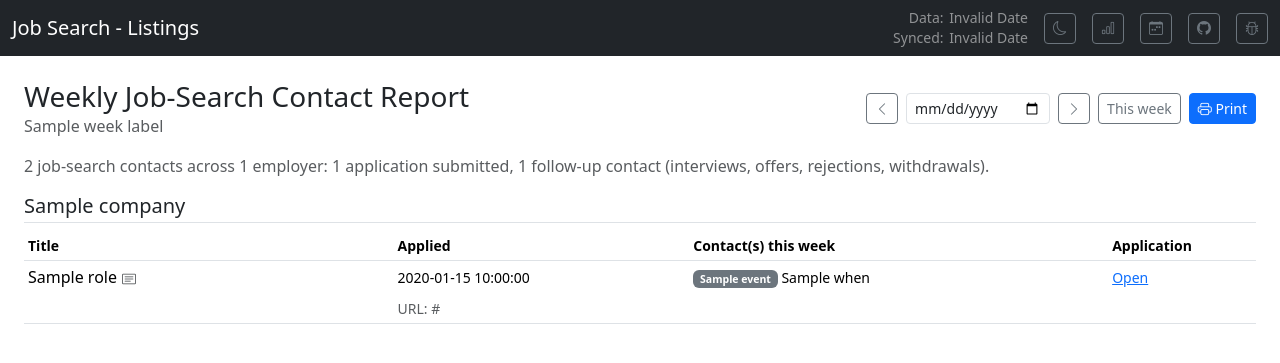
After one commit to dballing/jobsearch, a Python web app: template templates/report_weekly.html in a window 1280 px wide. The commit adds this page. Shown: the top 363 px of the page. Run offline with Jinja, Linux system fonts and the light colour scheme; the template is opened without the code that fills it: most values are stand-ins (such as "Sample title", 1, 10 or a date in 2020); some libraries are stand-ins or nearby versions.

Commit message:
Add weekly job-search contact report for unemployment evidence
New /report/weekly page (calendar-week icon in the navbar): a printable,
Sun-Sat record of job-hunt *contacts* in a week, grouped by employer, for
on-demand evidence of job-search activity for Virginia unemployment.

A contact is the application itself (from applied_at) plus status changes
that reflect engagement: interviewing, offered, rejected, withdrawn.
'ghosted' is excluded as auto-inferred silence, not a contact. Weeks are
bucketed in the server's local timezone so evening activity isn't misfiled
into the next UTC day. Matched-group duplicates collapse to one entry, and
propagated status events (inherited-on-link/ingest, migration backfill) are
skipped so one withdrawal/rejection isn't recounted per posting.

Each entry shows company, title, application URL (as clickable link and as
literal text for print), applied date/time, and each in-week contact's
date/time, plus the same description-preview panel as the jobs page. Print
CSS drops the app chrome and keeps each role's rows together without
leaving large page gaps. Week nav: prev/next, date picker, and This week.

Co-Authored-By: Claude Opus 4.8 <noreply@anthropic.com>

```diff
--- a/templates/base.html
+++ b/templates/base.html
@@ -64,6 +64,10 @@
         <button class="btn btn-sm btn-outline-secondary" onclick="showStats()" title="Stats">
           <i class="bi bi-bar-chart"></i>
         </button>
+        <a href="/report/weekly" class="btn btn-sm btn-outline-secondary"
+           title="Weekly job-search contact report">
+          <i class="bi bi-calendar-week"></i>
+        </a>
         <a href="https://github.com/dballing/jobsearch" target="_blank" rel="noopener"
            class="btn btn-sm btn-outline-secondary" title="GitHub">
           <i class="bi bi-github"></i>
--- /dev/null
+++ b/templates/report_weekly.html
@@ -0,0 +1,111 @@
+{# Weekly job-hunt-contact report (Sun→Sat, local time). Printable evidence of
+   job-search activity for VA unemployment: every role with an application or a
+   status-change contact in the selected week, grouped by employer. Built by
+   app.py:report_weekly(). The .screen-only chrome is hidden when printed. #}
+{% extends "base.html" %}
+{% block title %}Weekly Contact Report{% endblock %}
+
+{% block content %}
+<style>
+  /* Keep the printed page to just the report: drop the app navbar and on-screen controls. */
+  @media print {
+    .navbar, .screen-only { display: none !important; }
+    body { background: #fff !important; }
+    a[href]::after { content: ""; }  /* don't expand links to raw URLs */
+    /* Don't keep whole employer blocks together — a tall one that won't fit the
+       remaining space would jump to the next page and leave a big blank gap. Instead
+       let an employer's table flow across pages, only keeping each role's two-row pair
+       (role + its URL line) intact, and the employer header attached to its first row. */
+    .role-group { break-inside: avoid; }
+    .employer-block > h5 { break-after: avoid; }
+  }
+</style>
+
+<div class="d-flex flex-wrap align-items-center justify-content-between gap-2 mb-3">
+  <div>
+    <h3 class="mb-0">Weekly Job-Search Contact Report</h3>
+    <div class="text-muted">{{ week_label }}</div>
+  </div>
+  <div class="screen-only d-flex align-items-center gap-2">
+    <a class="btn btn-sm btn-outline-secondary" href="{{ url_for('report_weekly', week=prev_week) }}"
+       title="Previous week"><i class="bi bi-chevron-left"></i></a>
+    <form method="get" action="{{ url_for('report_weekly') }}" class="d-flex align-items-center gap-1">
+      <input type="date" name="week" value="{{ week_start_iso }}" class="form-control form-control-sm"
+             onchange="this.form.submit()" title="Jump to the week containing this date">
+    </form>
+    <a class="btn btn-sm btn-outline-secondary {{ 'disabled' if is_current_week }}"
+       href="{{ url_for('report_weekly', week=next_week) }}" title="Next week"><i class="bi bi-chevron-right"></i></a>
+    <a class="btn btn-sm btn-outline-secondary" href="{{ url_for('report_weekly') }}"
+       title="Jump to the current week">This week</a>
+    <button class="btn btn-sm btn-primary" onclick="window.print()" title="Print or save as PDF">
+      <i class="bi bi-printer"></i> Print
+    </button>
+  </div>
+</div>
+
+{# Lead with the total (always >= employer count) so the breakdown never reads as
+   "fewer applications than employers" — some employers appear only via a follow-up
+   contact whose application was in an earlier week. #}
+<p class="text-muted">
+  {% set total = n_apps + n_responses %}
+  {{ total }} job-search contact{{ '' if total == 1 else 's' }}
+  across {{ n_employers }} employer{{ '' if n_employers == 1 else 's' }}:
+  {{ n_apps }} application{{ '' if n_apps == 1 else 's' }} submitted,
+  {{ n_responses }} follow-up contact{{ '' if n_responses == 1 else 's' }}
+  (interviews, offers, rejections, withdrawals).
+</p>
+
+{% if not report %}
+  <div class="alert alert-secondary">No job-search contacts recorded for this week.</div>
+{% else %}
+  {% for emp in report %}
+  <div class="employer-block mb-4">
+    <h5 class="border-bottom pb-1">{{ emp.company }}</h5>
+    <table class="table table-sm align-top mb-0">
+      <thead>
+        <tr class="text-muted small">
+          <th style="width:30%">Title</th>
+          <th style="width:24%">Applied</th>
+          <th style="width:34%">Contact(s) this week</th>
+          <th style="width:12%">Application</th>
+        </tr>
+      </thead>
+        {% for role in emp.roles %}
+        {# One <tbody> per role so each role's two-row pair stays on one page in print
+           (.role-group { break-inside: avoid }); the table can still break between roles. #}
+        <tbody class="role-group">
+        {# Row 1: the role + its in-week contacts. border-bottom-0 pairs it with the URL
+           line below so the two rows read as one entry (divider falls under the URL). #}
+        <tr>
+          <td class="border-bottom-0">{{ role.title }}<button class="btn btn-sm btn-link p-0 ms-1 text-muted screen-only"
+              onclick="showPreview('{{ role.job_id }}')" title="Preview description"><i class="bi bi-card-text"></i></button></td>
+          <td class="small border-bottom-0">{{ role.applied_at or '—' }}</td>
+          <td class="small border-bottom-0">
+            {% for ev in role.events %}
+            <div>
+              <span class="badge text-bg-{{ 'success' if ev.kind in ('applied','offered','interviewing')
+                                            else 'danger' if ev.kind == 'rejected'
+                                            else 'secondary' }}">{{ ev.label }}</span>
+              {{ ev.when }}
+            </div>
+            {% endfor %}
+          </td>
+          <td class="small border-bottom-0">
+            {% if role.url %}<a href="{{ role.url }}" target="_blank" rel="noopener">Open</a>{% else %}—{% endif %}
+          </td>
+        </tr>
+        {# Row 2: the literal application URL, spanning Applied/Contacts/Application, so a
+           printed copy carries the address (not just a clickable link). #}
+        <tr>
+          <td class="border-top-0"></td>
+          <td class="small text-muted text-break border-top-0" colspan="3">
+            {% if role.url %}URL: {{ role.url }}{% endif %}
+          </td>
+        </tr>
+        </tbody>
+        {% endfor %}
+    </table>
+  </div>
+  {% endfor %}
+{% endif %}
+{% endblock %}
```
Also changed, not shown: CLAUDE.md (+2 -1 lines), app.py (+190 -1 lines), docs/features.md (+13 -0 lines).
